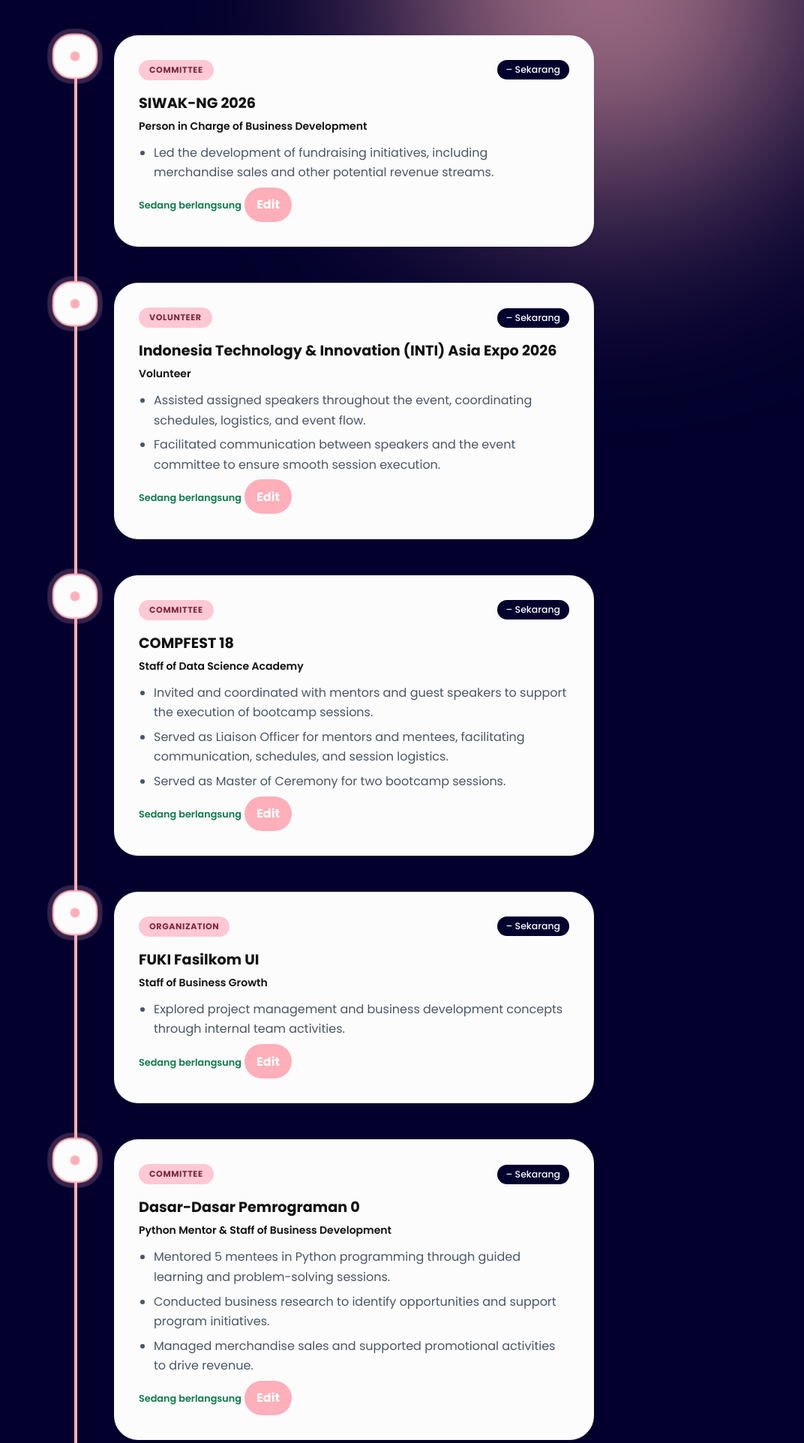
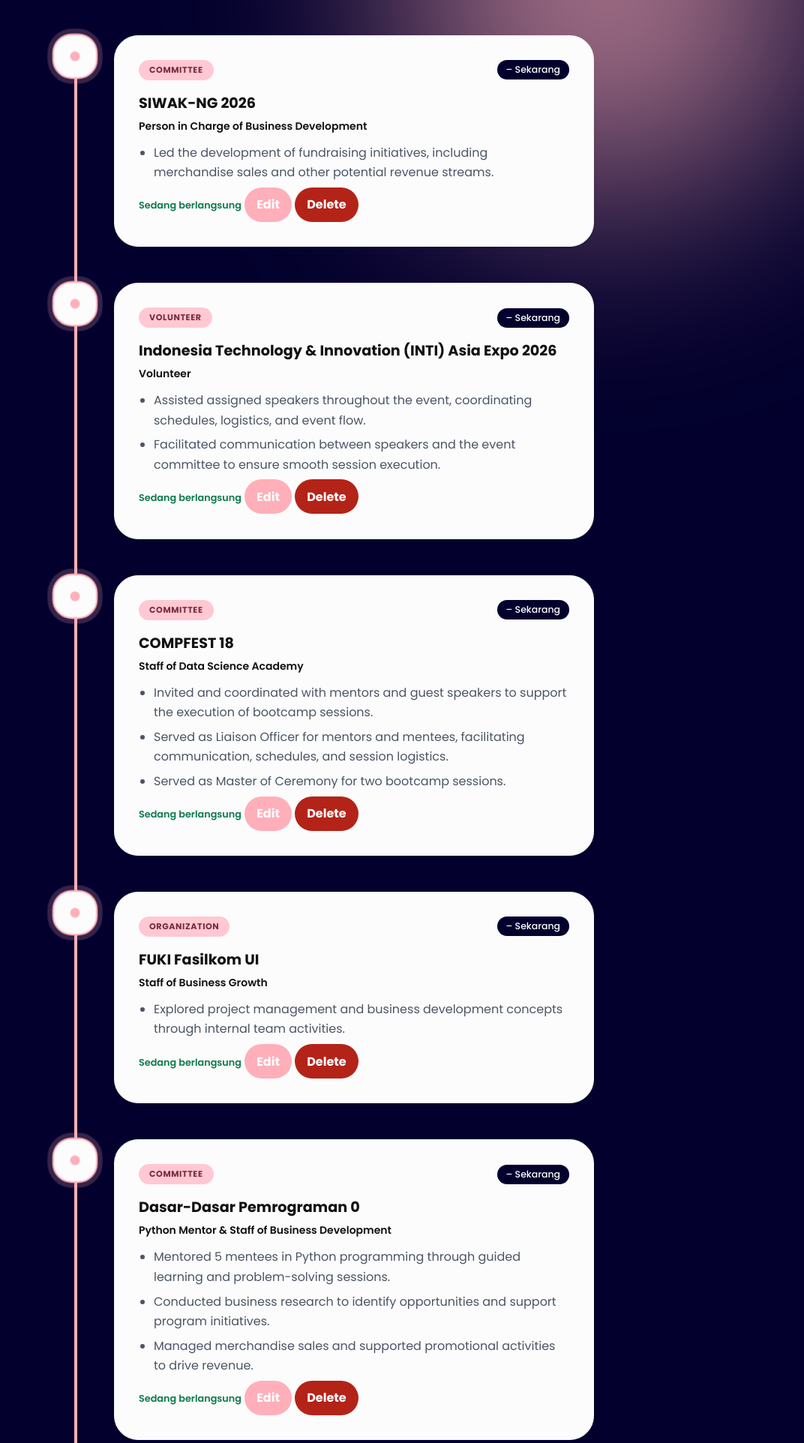
Before and after one commit to syakhrnss/myportofolio, a Django app: page /experience/ in a window 1280 px wide. Shown: the part 407-2331 px from the top of the page at 75% size, without its empty margins (208-1280 px from the left). Run offline with Django 5.2, Linux system fonts and the light colour scheme; data comes from the database, SQL or seed files in the repository.

Commit message:
feat: add experience deletion

```diff
--- a/main/urls.py
+++ b/main/urls.py
@@ -1,6 +1,6 @@
 from django.urls import path
 
-from main.views import show_main, show_experience, show_projects, create_project, get_projects_json, delete_project, create_experience, edit_experience
+from main.views import show_main, show_experience, show_projects, create_project, get_projects_json, delete_project, create_experience, edit_experience, delete_experience
 
 app_name = "main"
 
@@ -12,6 +12,6 @@ urlpatterns = [
     path("api/projects/", get_projects_json, name="get_projects_json"),
     path("projects/<int:project_id>/delete/",delete_project,name="delete_project"),
     path("experience/add/", create_experience, name="create_experience"),
-    path("experience/<uuid:experience_id>/edit/", edit_experience, name="edit_experience",
-),
+    path("experience/<uuid:experience_id>/edit/", edit_experience, name="edit_experience"),
+    path("experience/<uuid:experience_id>/delete/", delete_experience, name="delete_experience"),
 ]
--- a/main/views.py
+++ b/main/views.py
@@ -122,3 +122,12 @@ def edit_experience(request, experience_id):
     }
 
     return render(request, "experience_form.html", context)
+
+def delete_experience(request, experience_id):
+    experience = get_object_or_404(Experience, pk=experience_id)
+
+    if request.method == "POST":
+        experience.delete()
+        messages.success(request, "Pengalaman berhasil dihapus!")
+
+    return redirect("main:show_experience")
--- a/templates/experience.html
+++ b/templates/experience.html
@@ -62,6 +62,16 @@
                                 <a href="{% url 'main:edit_experience' experience.id %}" class="button">
                                     Edit
                                 </a>
+
+                                <form method="post"
+                                action="{% url 'main:delete_experience' experience.id %}"
+                                style="display: inline;">
+                                {% csrf_token %}
+                                <button type="submit" class="button button-danger">
+                                    Delete
+                                </button>
+                            </form>
+
                             </div>
                         </article>
                     {% endfor %}
```
